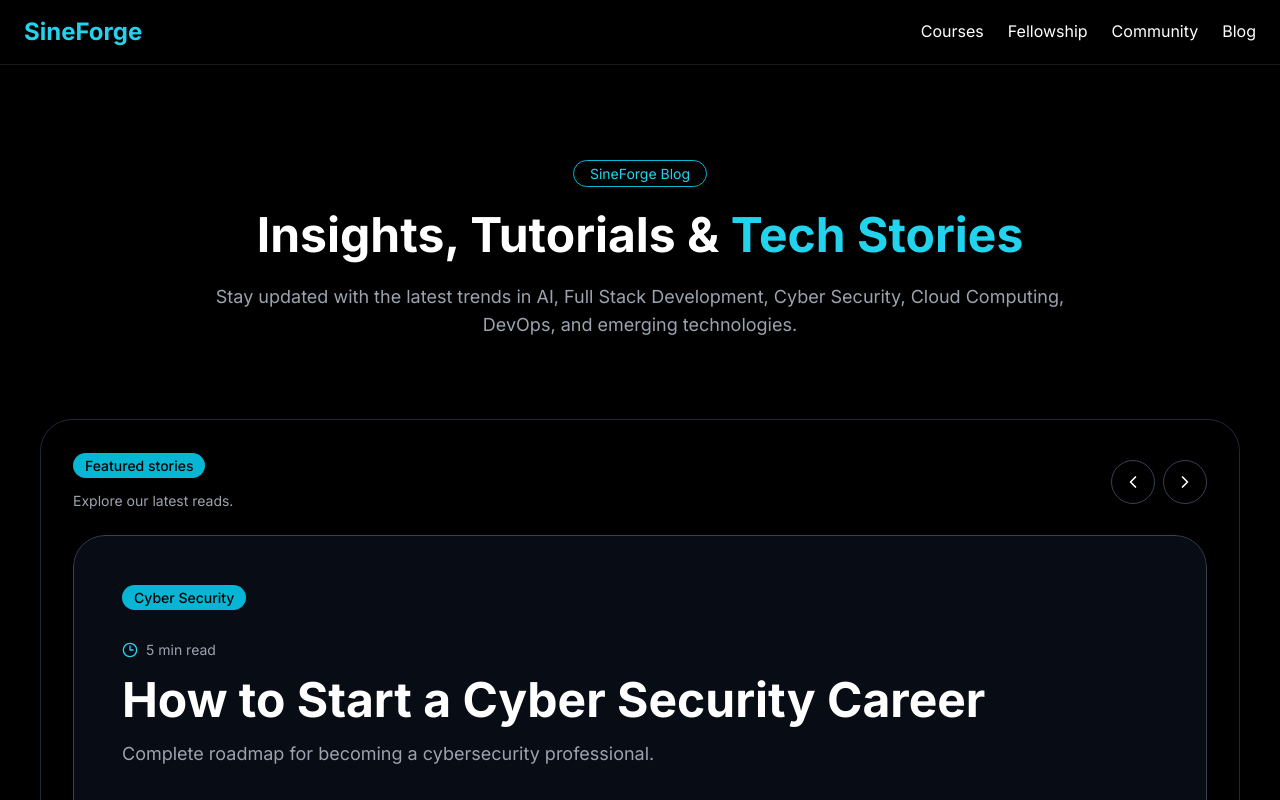
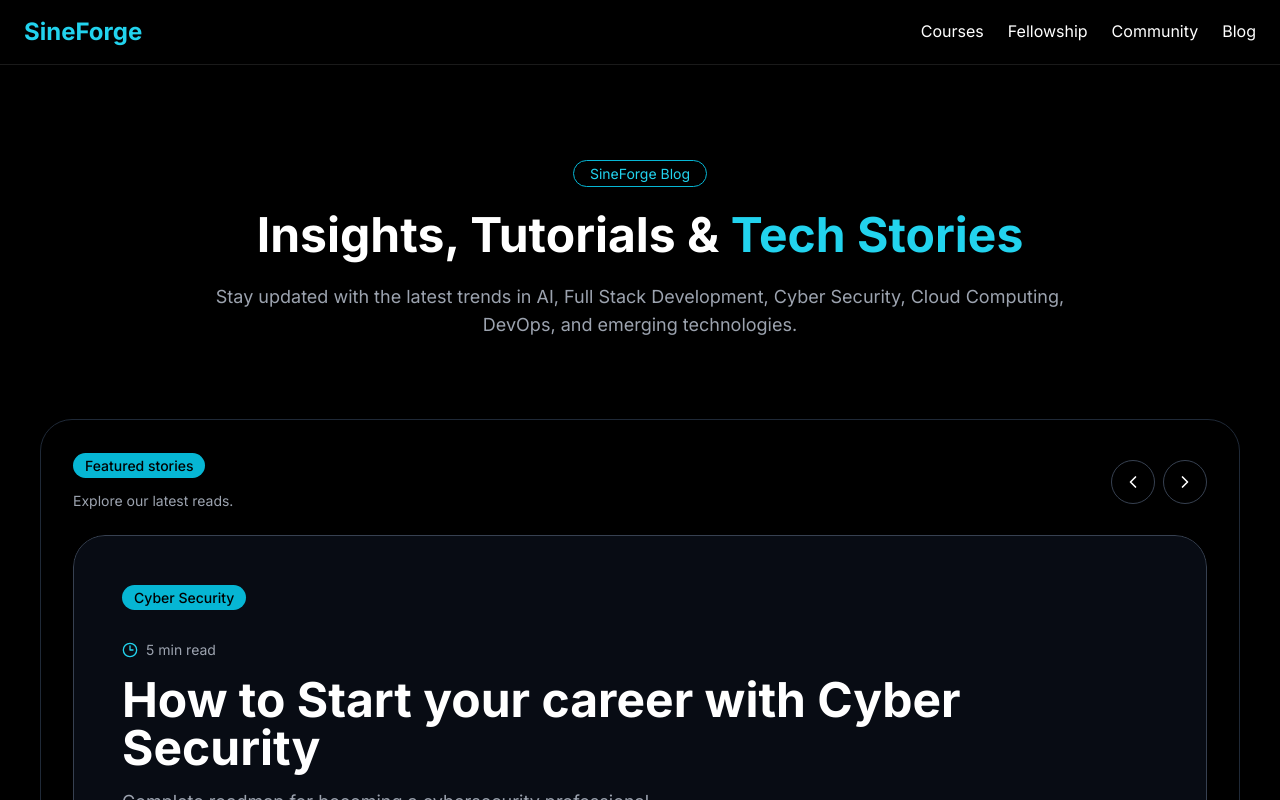
Before and after one commit to SangamKumarMishra-2003/sineforge_website, a Next.js app: page /blog in a window 1280 px wide. Shown: the top 800 px of the page. Built offline with nearby package versions, Linux system fonts and the light colour scheme.

Commit message:
Fixed build error

```diff
--- a/components/cards/FeaturedBlogCarousel.tsx
+++ b/components/cards/FeaturedBlogCarousel.tsx
@@ -95,18 +95,17 @@ export default function FeaturedBlogCarousel({
         <AnimatePresence mode="wait" custom={direction} initial={false}>
           <motion.article
             key={slides[activeIndex].slug}
-            custom={direction}
-            initial={(slideDirection) => ({
+            initial={{
               opacity: 0,
-              x: slideDirection > 0 ? 110 : -110,
+              x: direction > 0 ? 110 : -110,
               scale: 0.98,
-            })}
+            }}
             animate={{ opacity: 1, x: 0, scale: 1 }}
-            exit={(slideDirection) => ({
+            exit={{
               opacity: 0,
-              x: slideDirection > 0 ? -110 : 110,
+              x: direction > 0 ? -110 : 110,
               scale: 0.98,
-            })}
+            }}
             transition={{ type: "spring", stiffness: 260, damping: 28, mass: 0.8 }}
             className="rounded-3xl border border-gray-700 bg-[#080c14] p-8 sm:p-12"
           >
--- a/data/blogs.ts
+++ b/data/blogs.ts
@@ -1178,7 +1178,7 @@ export const blogs: BlogPost[] = [
     id: "2",
 
     title:
-      "How to Start a Cyber Security Career",
+      "How to Start your career with Cyber Security",
 
     slug:
       "cyber-security-career-guide",
```
